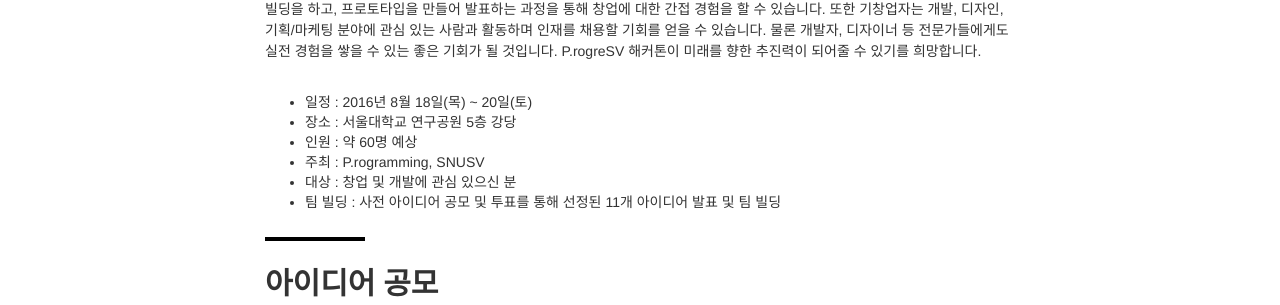
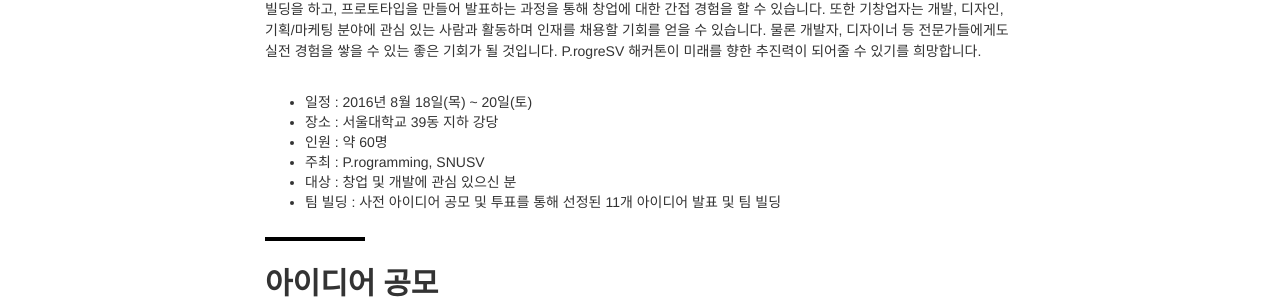
Before and after one commit to sarkmen/hackerthon, a Django app: page / in a window 1280 px wide. Shown: the part 796-1101 px from the top of the page. Run offline with Django 3.2, Linux system fonts and the light colour scheme; some libraries are stand-ins or nearby versions.

Commit message:
change index location

```diff
--- a/idea/templates/idea/index.html
+++ b/idea/templates/idea/index.html
@@ -66,8 +66,8 @@
         <p>해커톤은 전혀 모르던 사람과 빠른 시간 내에 협업하는 경험을 할 수 있는 가장 좋은 기회입니다. 예비 창업자는 해커톤을 통해 팀 빌딩을 하고, 프로토타입을 만들어 발표하는 과정을 통해 창업에 대한 간접 경험을 할 수 있습니다. 또한 기창업자는 개발, 디자인, 기획/마케팅 분야에 관심 있는 사람과 활동하며 인재를 채용할 기회를 얻을 수 있습니다. 물론 개발자, 디자이너 등 전문가들에게도 실전 경험을 쌓을 수 있는 좋은 기회가 될 것입니다. P.rogreSV 해커톤이 미래를 향한 추진력이 되어줄 수 있기를 희망합니다.</p>
         <ul>
             <li>일정 : 2016년 8월 18일(목) ~ 20일(토)</li>
-            <li>장소 : 서울대학교 연구공원 5층 강당</li>
-            <li>인원 : 약 60명 예상</li>
+            <li>장소 : 서울대학교 39동 지하 강당</li>
+            <li>인원 : 약 60명</li>
             <li>주최 : P.rogramming, SNUSV</li>
             <li>대상 : 창업 및 개발에 관심 있으신 분</li>
             <li>팀 빌딩 : 사전 아이디어 공모 및 투표를 통해 선정된 11개 아이디어 발표 및 팀 빌딩</li>
```
